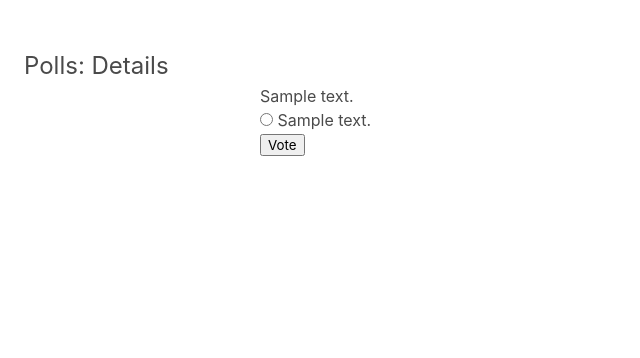
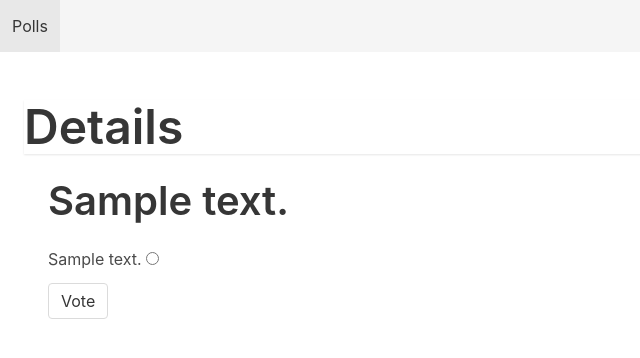
Before and after one commit to raygervais/100-days-of-code-challenge, a Django app: page /polls/1/ in a window 1280 px wide. Shown: the top 358 px of the page, without its empty margins (0-640 px from the left). Run offline with Django 3.2, Linux system fonts and the light colour scheme; tables that the repository leaves empty hold one stand-in row (values such as "Sample post").

Commit message:
new(Python): Day 20, converted all UI Templates to Bulma Classes

```diff
--- a/week-3/mysite/polls/templates/base.html
+++ b/week-3/mysite/polls/templates/base.html
@@ -9,18 +9,34 @@
 </head>
 
 <body>
+    <nav class="navbar is-light">
+        <div class="navbar-brand">
+            <a class="navbar-item" href="{% url 'polls:index' %}">Polls</a>
+            <a role="button" class="navbar-burger" aria-label="menu" aria-expanded="false">
+                <span aria-hidden="true"></span>
+                <span aria-hidden="true"></span>
+                <span aria-hidden="true"></span>
+            </a>
+
+        </div>
+    </nav>
     <section class="section">
-        <h1 class="is-size-4">{% block title %} {% endblock %}</h1>
-        <div class="container">
-            <div class="columns">
-                <div class="column is-2">
-                    {% block sidebar %}<!-- insert default navigation text for every page -->{% endblock %}
+    <div class="columns">
+        <div class="column">
+            <div class="card-">
+                <div class="card-header">
+                       <h1 class="title is-1">
+                            {% block title %} {% endblock %}
+                       </h1>
                 </div>
-                <div class="column">
-                    {% block content %}<!-- default content text (typically empty) -->{% endblock %}
+                <div class="card-content">
+                        {% block content %}<!-- default content text (typically empty) -->{% endblock %}
+
                 </div>
             </div>
         </div>
+    </div>
+
     </section>
 
 </body>
--- a/week-3/mysite/polls/templates/polls/detail.html
+++ b/week-3/mysite/polls/templates/polls/detail.html
@@ -1,20 +1,26 @@
 <!-- detail.html -->
 {% extends "base.html" %}
 
-{% block title %}Polls: Details{% endblock %}
+{% block title %}Details{% endblock %}
 
 
 {% block content %}
-    <h1>{{ question.question_text }}</h1>
+<h1 class="title is-2">{{ question.question_text }}</h1>
 
-    {% if error_message %}<p><strong>{{ error_message }}</strong></p>{% endif %}
+{% if error_message %}<p><strong>{{ error_message }}</strong></p>{% endif %}
 
-    <form action="{% url 'polls:vote' question.id %}" method="post">
+<form action="{% url 'polls:vote' question.id %}" method="post">
     {% csrf_token %}
     {% for choice in question.choice_set.all %}
-        <input type="radio" name="choice" id="choice{{ forloop.counter }}" value="{{ choice.id }}" />
-        <label for="choice{{ forloop.counter }}">{{ choice.choice_text }}</label><br />
+    <div class="field">
+        <div class="control">
+                <label class="radio" for="choice{{ forloop.counter }}">{{ choice.choice_text }}
+                        <input class="radio" type="radio" name="choice" id="choice{{ forloop.counter }}" value="{{ choice.id }}" />
+                    </label>
+        </div>
+
+    </div>
     {% endfor %}
-    <input type="submit" value="Vote" />
-    </form>
+    <input class="button" type="submit" value="Vote" />
+</form>
 {% endblock %}
--- a/week-3/mysite/polls/templates/polls/index.html
+++ b/week-3/mysite/polls/templates/polls/index.html
@@ -1,7 +1,7 @@
 <!--index.html-->
 {% extends "base.html" %}
 
-{% block title %}Polls{% endblock %}
+{% block title %}{% endblock %}
 
 {% block content %}
     {% if latest_question_list %}
--- a/week-3/mysite/polls/templates/polls/results.html
+++ b/week-3/mysite/polls/templates/polls/results.html
@@ -2,14 +2,14 @@
 <!-- result.html -->
 {% extends "base.html" %}
 
-{% block title %}Polls: Results{% endblock %}
+{% block title %}Results{% endblock %}
 
 {% block content %}
     <h1>{{ question.question_text }}</h1>
 
     <ul>
     {% for choice in question.choice_set.all %}
-        <li>{{ choice.choice_text }} -- {{ choice.votes }} vote{{ choice.votes|pluralize }}</li>
+        <li>{{ choice.choice_text }} -- <strong>{{ choice.votes }}</strong> vote{{ choice.votes|pluralize }}</li>
     {% endfor %}
     </ul>
 
```
